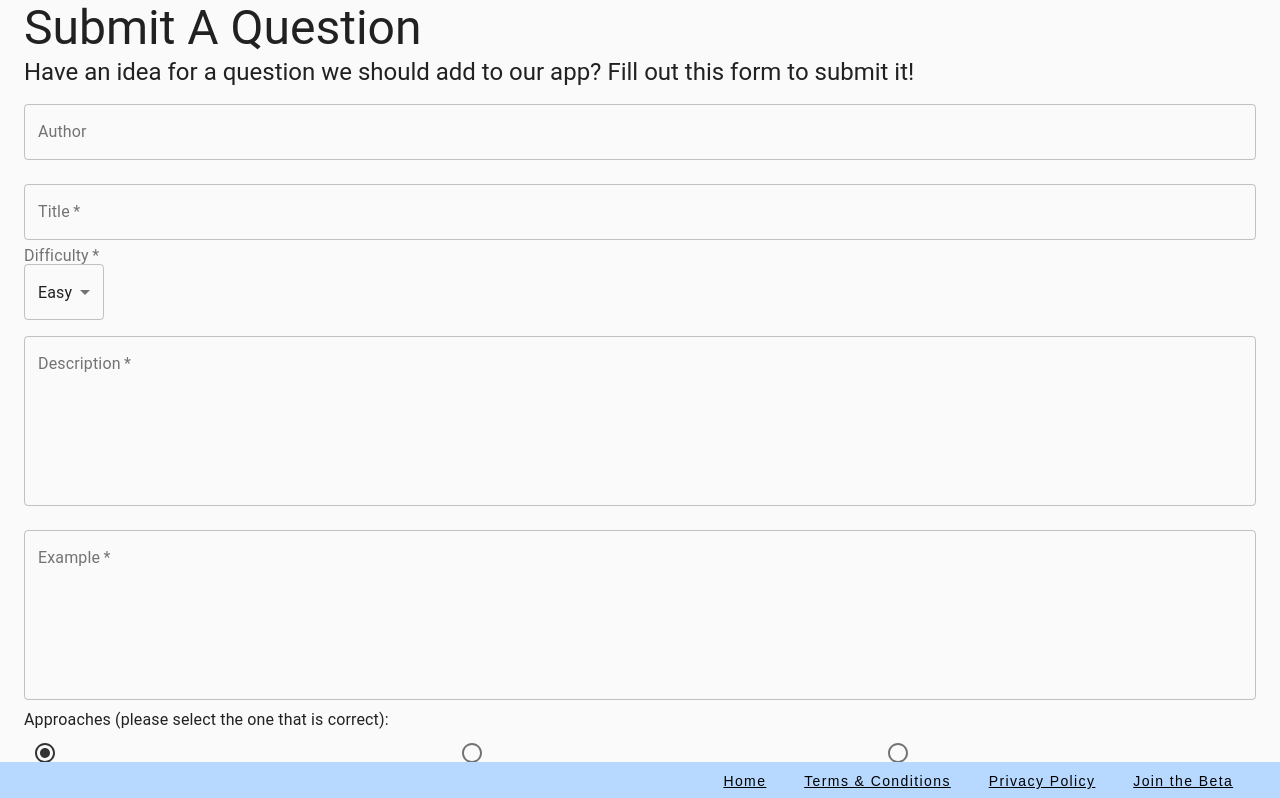
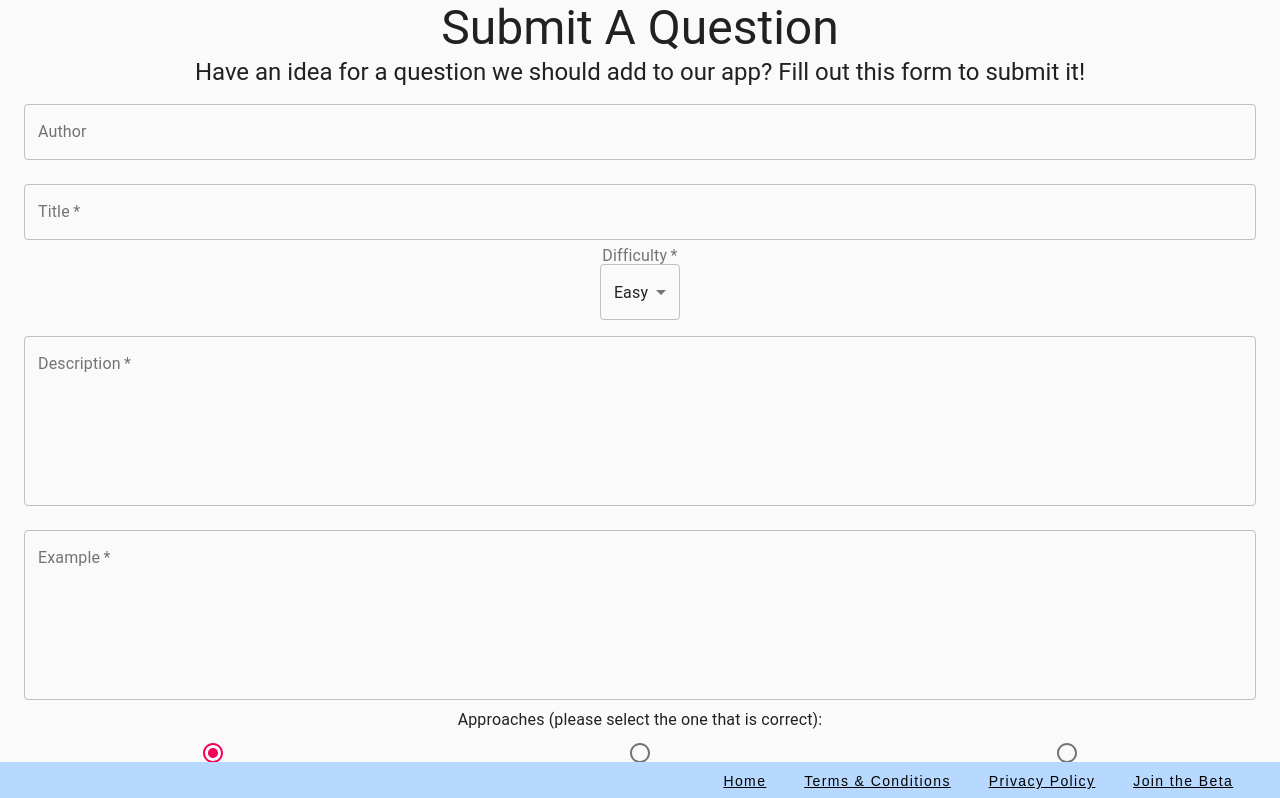
Before and after one commit to CodeletApp/codelet-site, a React (Create React App) app: page /submit-question in a window 1280 px wide. Shown: the top 798 px of the page. Built offline with nearby package versions, Linux system fonts and the light colour scheme; a web font is replaced by a local one.

Commit message:
Centered the Submit Question form content via makeStyles from MaterialUI

```diff
--- a/src/components/SubmitQuestion.js
+++ b/src/components/SubmitQuestion.js
@@ -14,8 +14,17 @@ import {
   Radio,
   RadioGroup,
 } from "@material-ui/core";
+import { makeStyles } from "@material-ui/styles";
+
+const useStyles = makeStyles({
+  formContainer: {
+    textAlign: "center",
+  },
+});
 
 export const SubmitQuestion = () => {
+  const styles = useStyles();
+
   const { register, control, handleSubmit } = useForm();
 
   const onSubmit = async (data) => {
@@ -85,7 +94,7 @@ export const SubmitQuestion = () => {
   };
 
   return (
-    <Container>
+    <Container className={styles.formContainer}>
       <CssBaseline />
       <Typography variant="h3">Submit A Question</Typography>
       <Typography variant="h5">
--- a/src/index.js
+++ b/src/index.js
@@ -6,16 +6,9 @@ import * as serviceWorker from "./serviceWorker";
 import { ThemeProvider, createMuiTheme } from "@material-ui/core/styles";
 
 const theme = createMuiTheme({
-  typography: {},
   palette: {
     primary: {
       main: "#397ac2",
-    },
-    secondary: {
-      main: "#333333",
-    },
-    background: {
-      main: "#fff",
     },
   },
 });
```
